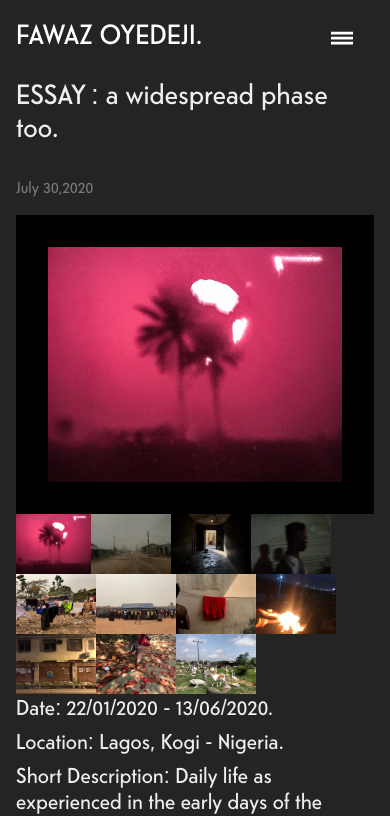
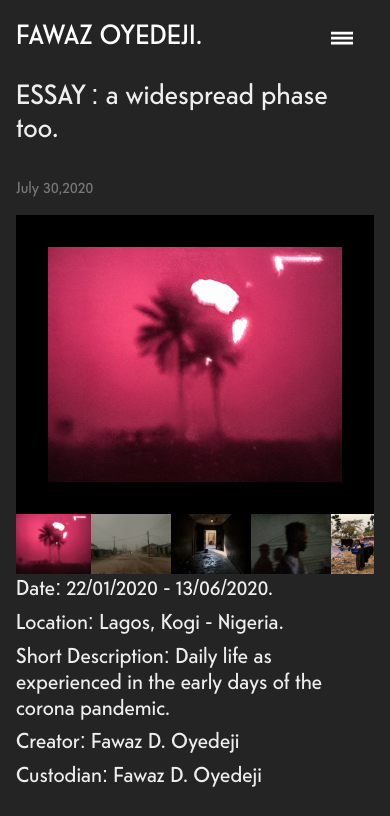
Before and after one commit to zainaboyedeji/fawazoyedeji, a React (Create React App) app: page /repository in a window 390 px wide. Shown: the top 816 px of the page. Built offline with nearby package versions, Linux system fonts and the light colour scheme.

Commit message:
new changes

```diff
--- a/src/Pages/MainView/AboutMe/index.jsx
+++ b/src/Pages/MainView/AboutMe/index.jsx
@@ -13,29 +13,19 @@ function AboutMe() {
         </div>
         <div className="next">
           <p>
-            Fawaz Oyedeji is a documentary photographer and historian based in
-            Lagos, Nigeria
+          Fawaz Oyedeji is a documentary photographer and historian based in Lagos, Nigeria.
           </p>
 
           <p>
-            With a prior diploma in Mass-Communication at the Yaba College of
-            Technology in 2017, He just concluded a B.A.E degree in
-            History-Education at the University Of Lagos.
+          With a prior diploma in Mass-Communication at the Yaba College of Technology in 2017, He just concluded a B.A.E degree in History-Education at the University Of Lagos.
           </p>
 
           <p>
-            In the past, he has showcased his works at Lagos, Kigali, Oldenburg
-            and he was also a beneficiary of the Eugene Smith Memorial Fund
-            Student Grant (2019), Bronx Documentary Center (2020), Daniele
-            Tamagni Grant (2021) for his work Yours In Arms.
+          In the past, he has showcased his works in Lagos, Kigali, New York, and Oldenburg. He was also a beneficiary of the Eugene Smith Memorial Fund Student Grant (2019), Bronx Documentary Center (2020), and Daniele Tamagni Grant (2021) for his work Yours In Arms.
           </p>
 
           <p>
-            His work largely examines political consciousness within social
-            groups in Africa. Fawaz is very motivated to keep records and
-            believes it’s of importance to record daily life not simply for
-            awareness and understanding of our times, but for individuals in the
-            future to be able to reflect on who they are and how they got there.
+          Fawaz is very motivated to keep records and believes it’s of importance to record daily life not simply for awareness and understanding of our times, but for individuals in the future to be able to reflect on who they are and how they got there.
           </p>
         </div>
       </div>
--- a/src/Pages/MainView/Repository/repository.scss
+++ b/src/Pages/MainView/Repository/repository.scss
@@ -29,8 +29,11 @@
         }
       }
       .images {
-        width:100%;
+        display:flex;
+        width:60%;
+        overflow-x: scroll;
         img {
+          display:block;
           height: 60px;
         }
       }
@@ -55,6 +58,9 @@
           width: 100%;
           height: 100%;
         }
+        .images{
+          width:100%;
+        }
       }
     }
 
--- a/src/Pages/MainView/Yoursinarm/index.jsx
+++ b/src/Pages/MainView/Yoursinarm/index.jsx
@@ -63,7 +63,7 @@ function Yoursinarm() {
           the truth and fiction of military personnel all over the world.
         </p>
 
-        <p class="diff"><i>"2018-Ongoing"</i></p>
+        <p className="diff"><i>"2018-Ongoing"</i></p>
       </div>
       <div className="align">
         <img src={one} alt="One" />
```
